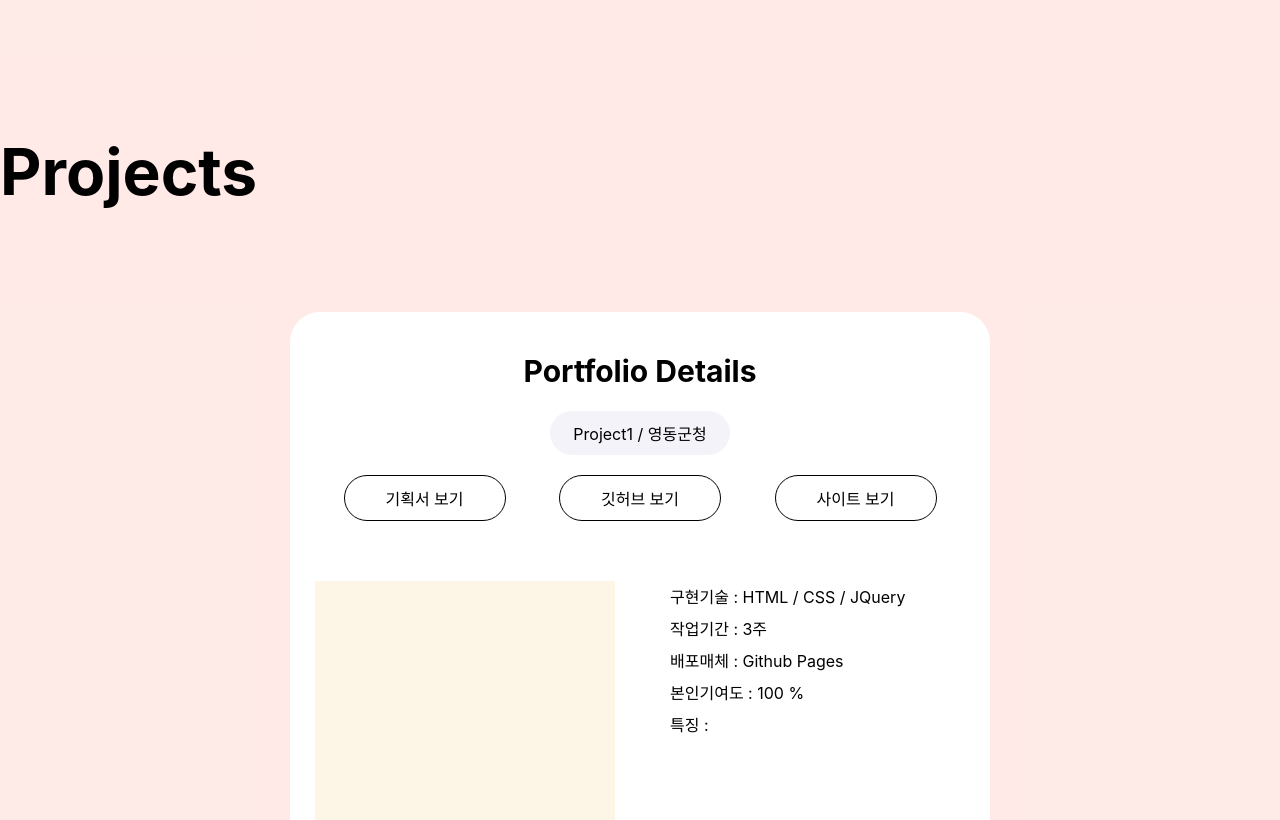
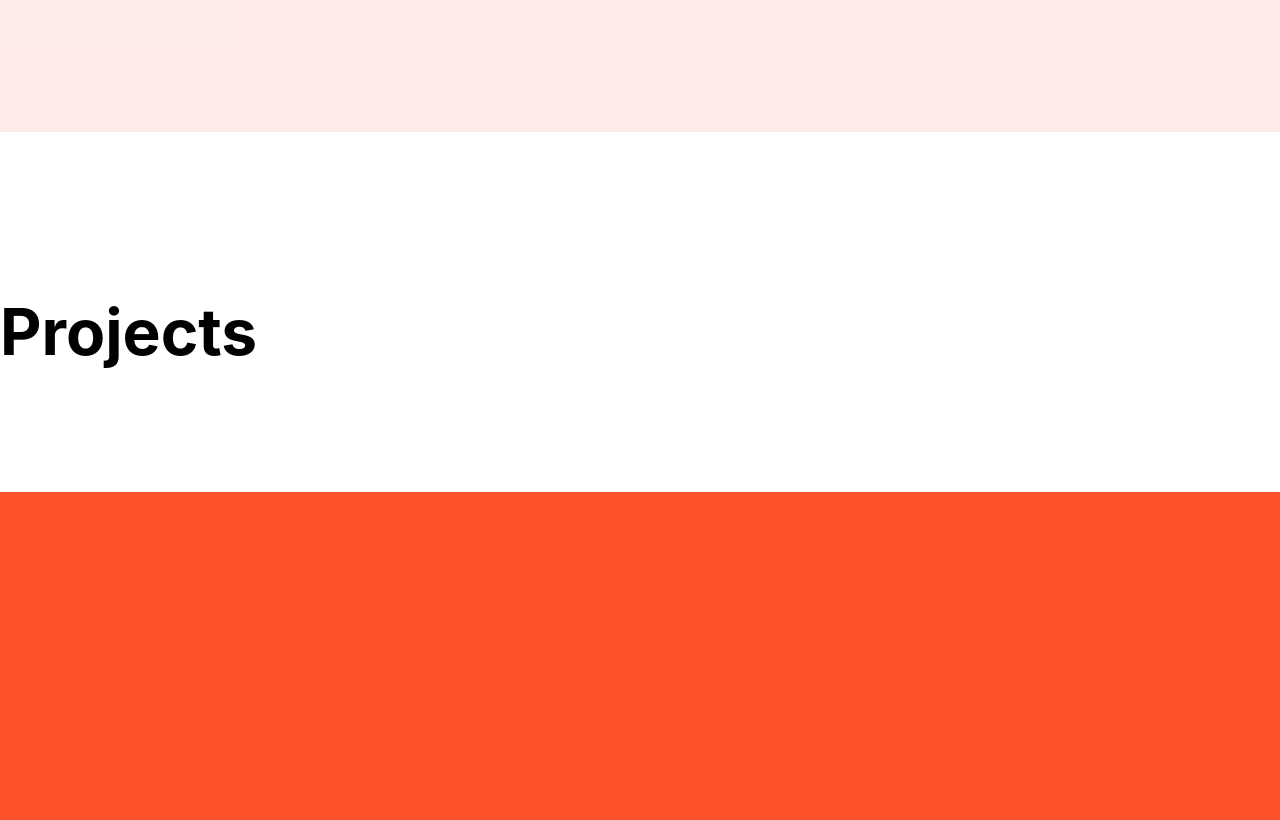
Before and after one commit to parkcheonju/parcheonju_portfolio, a React (Create React App) app: page / in a window 1280 px wide. Shown: the part 1980-2800 px from the top of the page. Built offline with nearby package versions, Linux system fonts and the light colour scheme; a web font is replaced by a local one.

Commit message:
section3 modify commit

```diff
--- a/src/components/Sections/Section3_test.js
+++ b/src/components/Sections/Section3_test.js
@@ -1,5 +1,5 @@
 import React from "react";
-import { Container } from "react-bootstrap";
+import { Container, Row, Col } from "react-bootstrap";
 import "../css/Section3_test.css";
 
 export default function Section3() {
@@ -12,149 +12,94 @@
               <h2>Projects</h2>
             </div>
           </div>
-          <div className="Section3_bottom">
-            <div className="Section3_bottom-container">
-              <div className="Section3_container-card">
-                <div className="Section3_card-wrap">
-                  <div className="Section3_card-top">
-                    <h4>Portfolio Details</h4>
-                    <div className="Section3_card-title">
-                      <div className="Section3_title-name">Project1 / 영동군청</div>
+
+          <Row class="gx-3.75 gy-7.5">
+            <div className="Section3_container-flex">
+              <Col className="col-xl-4 col-lg-4">
+                <div class="grid-item filter-1 filter-4">
+                  <div className="Section3_project">
+                    <div className="Section3_project-top">
+                      <img src="/images/dummy.png" alt="" />
+                      <div className="Section3_top-text">
+                        <div className="Section3_text-color">
+                          <span class="Section3_project-name">영동군청 리뉴얼</span>
+                          <span class="Section3_project-day">2022.12</span>
                         </div>
-                    <div className="Section3_card-info">
-                      <div className="section3_info-site">기획서 보기</div>
-                      <div className="section3_info-site">
-                        <span>깃허브 보기</span>
-                      </div>
-                      <div className="section3_info-site">
-                        <span>사이트 보기</span>
+                        <h3 class="Section3_title-name">영동군청</h3>
                       </div>
                     </div>
+                    <div className="Section3_project-bottom">
+                      <div className="Section3_bottom-header">
+                        <div className="Section3_header-style">
+                          <span class="Section3_project-name">영동군청 리뉴얼</span>
+                          <span class="Section3_project-day">2022.12</span>
                         </div>
-                  <div className="Section3_card-bottom">
-                    <div className="Section3_card-left">
-                      <div className="Section3_card-img"></div>
-                    </div>
-                    <div className="Section3_card-right">
-                      <ul>
-                        <li>구현기술 : HTML / CSS / JQuery</li>
-                        <li>작업기간 : 3주</li>
-                        <li>배포매체 : Github Pages</li>
-                        <li>본인기여도 : 100 %</li>
-                        <li>특징 : </li>
-                      </ul>
+                        <h3 className="Section3_bottom-review">
+                          <a href="#none">Review product BWIB</a>
+                        </h3>
                       </div>
                     </div>
                   </div>
                 </div>
-              <div className="Section3_container-card">
-                <div className="Section3_card-wrap">
-                  <div className="Section3_card-top">
-                    <h4>Portfolio Details</h4>
-                    <div className="Section3_card-title">
-                      <div className="Section3_title-name">Project2 / PERPET</div>
+              </Col>
+              <Col className="col-xl-4 col-lg-4">
+                <div class="grid-item filter-1 filter-4">
+                  <div className="Section3_project">
+                    <div className="Section3_project-top">
+                      <img src="/images/dummy.png" alt="" />
+                      <div className="Section3_top-text">
+                        <div className="Section3_text-color">
+                          <span class="Section3_project-name">영동군청 리뉴얼</span>
+                          <span class="Section3_project-day">2022.12</span>
                         </div>
-                    <div className="Section3_card-info">
-                      <div className="section3_info-site">기획서 보기</div>
-                      <div className="section3_info-site">
-                        <span>깃허브 보기</span>
-                      </div>
-                      <div className="section3_info-site">
-                        <span>사이트 보기</span>
+                        <h3 class="Section3_title-name">영동군청</h3>
                       </div>
                     </div>
+                    <div className="Section3_project-bottom">
+                      <div className="Section3_bottom-header">
+                        <div className="Section3_header-style">
+                          <span class="Section3_project-name">영동군청 리뉴얼</span>
+                          <span class="Section3_project-day">2022.12</span>
                         </div>
-                  <div className="Section3_card-bottom">
-                    <div className="Section3_card-left">
-                      <div className="Section3_card-img"></div>
-                    </div>
-                    <div className="Section3_card-right">
-                      <ul>
-                        <li>구현기술 : React </li>
-                        <li>작업기간 : 3주</li>
-                        <li>배포매체 : Vercel , Cloudtype</li>
-                        <li>본인기여도 : 25 % </li>
-                        <li>특징 : </li>
-                      </ul>
+                        <h3 className="Section3_bottom-review">
+                          <a href="#none">Review product BWIB</a>
+                        </h3>
                       </div>
                     </div>
                   </div>
                 </div>
-              <div className="Section3_container-card">
-                <div className="Section3_card-wrap">
-                  <div className="Section3_card-top">
-                    <h4>Portfolio Details</h4>
-                    <div className="Section3_card-title">
-                      <div className="Section3_title-name">Project3 / Project</div>
+              </Col>
+              <Col className="col-xl-4 col-lg-4">
+                <div class="grid-item filter-1 filter-4">
+                  <div className="Section3_project">
+                    <div className="Section3_project-top">
+                      <img src="/images/dummy.png" alt="" />
+                      <div className="Section3_top-text">
+                        <div className="Section3_text-color">
+                          <span class="Section3_project-name">영동군청 리뉴얼</span>
+                          <span class="Section3_project-day">2022.12</span>
                         </div>
-                    <div className="Section3_card-info">
-                      <div className="section3_info-site">기획서 보기</div>
-                      <div className="section3_info-site">
-                        <span>깃허브 보기</span>
-                      </div>
-                      <div className="section3_info-site">
-                        <span>사이트 보기</span>
+                        <h3 class="Section3_title-name">영동군청</h3>
                       </div>
                     </div>
+                    <div className="Section3_project-bottom">
+                      <div className="Section3_bottom-header">
+                        <div className="Section3_header-style">
+                          <span class="Section3_project-name">영동군청 리뉴얼</span>
+                          <span class="Section3_project-day">2022.12</span>
                         </div>
-                  <div className="Section3_card-bottom">
-                    <div className="Section3_card-left">
-                      <div className="Section3_card-img"></div>
-                    </div>
-                    <div className="Section3_card-right">
-                      <ul>
-                        <li>구현기술 : </li>
-                        <li>작업기간 : </li>
-                        <li>배포매체 : </li>
-                        <li>구현기술 : </li>
-                        <li>본인기여도 : </li>
-                        <li>브라우저 호환성 : </li>
-                        <li>페이지수 : </li>
-                        <li>특징 : </li>
-                      </ul>
+                        <h3 className="Section3_bottom-review">
+                          <a href="#none">Review product BWIB</a>
+                        </h3>
                       </div>
                     </div>
                   </div>
                 </div>
-              <div className="Section3_container-card">
-                <div className="Section3_card-wrap">
-                  <div className="Section3_card-top">
-                    <h4>Portfolio Details</h4>
-                    <div className="Section3_card-title">
-                      <div className="Section3_title-name">Project4 / Project</div>
+              </Col>
             </div>
-                    <div className="Section3_card-info">
-                      <div className="section3_info-site">기획서 보기</div>
-                      <div className="section3_info-site">
-                        <span>깃허브 보기</span>
+          </Row>
         </div>
-                      <div className="section3_info-site">
-                        <span>사이트 보기</span>
-                      </div>
-                    </div>
-                  </div>
-                  <div className="Section3_card-bottom">
-                    <div className="Section3_card-left">
-                      <div className="Section3_card-img"></div>
-                    </div>
-                    <div className="Section3_card-right">
-                      <ul>
-                        <li>구현기술 : </li>
-                        <li>작업기간 : </li>
-                        <li>배포매체 : </li>
-                        <li>구현기술 : </li>
-                        <li>본인기여도 : </li>
-                        <li>브라우저 호환성 : </li>
-                        <li>페이지수 : </li>
-                        <li>특징 : </li>
-                      </ul>
-                    </div>
-                  </div>
-                </div>
-              </div>
-            </div>
-          </div>
-        </div>
+
       </Container>
     </div>
   );
--- a/src/components/css/Section3.css
+++ b/src/components/css/Section3.css
@@ -1,5 +1,5 @@
 .Section3 {
-  background-color: #fa4529;
+  background-color: #fa45291c;
 }
 .Section3_inner {
   max-width: 1550px;
@@ -17,9 +17,9 @@
   justify-content: space-between;
   align-items: center;
 }
-.Section3_top-title {
-  font-size: 3.5rem;
-  font-weight: 600;
+.Section3_top-title h2{
+  font-size: 4rem;
+  font-weight: 700;
   line-height: 1.1;
 }
 .Section3_top-list {
@@ -31,25 +31,27 @@
   height: 24px;
 }
 .Section3_bottom {
-  margin-top: 100px;
+  margin-top: 40px;
 }
 .Section3_bottom-container {
   display: flex;
-  justify-content: space-between;
   flex-wrap: wrap;
+  justify-content: space-around;
 }
 .Section3_container-card{
   padding: 60px 0;
 }
 .Section3_card-wrap {
   width: 700px;
-  height: 100%;
+  height: 620px;
+  border-radius: 30px;
   background-color: white;
 }
 
 .Section3_card-top {
   width: 100%;
   text-align: center;
+  padding-top: 30px;
 }
 .Section3_card-top h4 {
   font-size: 1.875rem;
@@ -65,13 +67,14 @@
 }
 
 .Section3_title-name {
-  width: 130px;
+  width: 140px;
   padding: 10px 20px;
+  border-radius: 30px;
   background-color: #F4F3F9;
 }
 
 .Section3_card-info {
-  padding: 10px 0;
+  padding-top: 10px;
   display: flex;
   justify-content: space-evenly;
 }
@@ -79,12 +82,13 @@
   width: 120px;
   padding: 10px 20px;
   text-align : center;
+  border-radius: 30px;
   border: 1px solid black;
 }
 
 .Section3_card-bottom {
   width: 100%;
-  padding: 30px 0;
+  padding: 60px 0;
   display: flex;
 }
 
@@ -92,46 +96,23 @@
   width: 100%;
   display: flex;
   justify-content: space-around;
-  background-color: red;
 }
 
 .Section3_card-img{
   width: 300px;
   height: 300px;
-  background-color: bisque;
+  background-color: oldlace;
 }
 .Section3_card-right {
   width: 100%;
   background-color: white;
 }
 .Section3_card-right ul{
-  padding: 30px 0 0 30px;
+  padding-left: 30px;
 }
-/* .Section3_bottom-card{
-  width: 30%;
-  height: 100%;
+.Section3_card-right ul li{
+  line-height: 2em;
 }
-.Section3_bottom-item{
-  width: 100%;
-  height: 80%;
-  background-color: white;
-}
-.Section3_item-title{
-  margin-top: 30px;
-  color: white;
-  font-size: 1rem;
-  text-transform: uppercase;
-}
-.Section3_item-description{
-  color: white;
-  margin-top: 10px;
-}
-.Section3_item-description h4{
-  font-size: 1.875rem;
-  font-weight: 700;
-  line-height: 1.3;
-}
- */
 
 @media (min-width: 1580px) {
   .container-xxl {
--- a/src/components/css/Section3_test.css
+++ b/src/components/css/Section3_test.css
@@ -1,14 +1,10 @@
-.Section3 {
-  background-color: #fa45291c;
-}
 .Section3_inner {
   max-width: 1550px;
   height: 100%;
   margin: 0 auto;
 }
 .Section3_container {
-  height: 100%;
-  padding-bottom: 160px;
+  padding-top: 160px;
 }
 .Section3_top {
   width: 100%;
@@ -16,102 +12,90 @@
   display: flex;
   justify-content: space-between;
   align-items: center;
+  padding-bottom: 120px;
 }
 .Section3_top-title h2{
   font-size: 4rem;
   font-weight: 700;
   line-height: 1.1;
 }
-.Section3_top-list {
+
+.Section3_container-flex{
   display: flex;
+  justify-content: space-between;
 }
-.Section3_top-list img {
-  padding: 0 70px 0 10px;
-  width: 30px;
-  height: 24px;
-}
-.Section3_bottom {
-  margin-top: 40px;
-}
-.Section3_bottom-container {
-  display: flex;
-  flex-wrap: wrap;
-  justify-content: space-around;
-}
-.Section3_container-card{
-  padding: 60px 0;
-}
-.Section3_card-wrap {
-  width: 700px;
-  height: 620px;
-  border-radius: 30px;
-  background-color: white;
+.Section3_project {
+  position: relative;
+  overflow: hidden;
 }
 
-.Section3_card-top {
-  width: 100%;
-  text-align: center;
-  padding-top: 30px;
+/*===========Section3_project-top===========*/
+.Section3_project-top {
+  position: relative;
+  overflow: hidden;
+  width: 450px;
+  height: 600px;
+  z-index: 4;
 }
-.Section3_card-top h4 {
-  font-size: 1.875rem;
-  font-weight: 700;
-  line-height: 1.3;
-  padding: 10px 0;
+.Section3_project-top:hover{
+  z-index: 1;
+}
+.Section3_top-text {
+  padding: 1.25rem 1.5rem;
+  bottom: 0;
+  left: 0;
+  position: absolute;
+  right: 0;
 }
 
-.Section3_card-title {
-  display: flex;
-  justify-content: space-around;
-  padding: 10px 0;
+.Section3_text-color {
+  color: white;
+  font-size: 0.875rem;
+  margin-bottom: 0.9375rem;
+  text-transform: uppercase;
+}
+.Section3_project-name {
+  font-weight: 700;
+}
+.Section3_project-name::after {
+  content: "/";
+  margin-left: 0.5rem;
+  margin-right: 0.5rem;
+}
+.Section3_title-name {
+  font-size: 1.75rem;
+  line-height: 1.16;
+  color: white;
 }
 
-.Section3_title-name {
-  width: 140px;
-  padding: 10px 20px;
-  border-radius: 30px;
-  background-color: #F4F3F9;
+/*===========Section3_project-bottom===========*/
+
+.Section3_project-bottom{
+  width: 450px;
+  z-index: 3;
 }
 
-.Section3_card-info {
-  padding-top: 10px;
-  display: flex;
-  justify-content: space-evenly;
-}
-.section3_info-site {
-  width: 120px;
-  padding: 10px 20px;
-  text-align : center;
-  border-radius: 30px;
-  border: 1px solid black;
+.Section3_project-bottom:hover {
+  z-index: 4;
+  background-color: red;
+  transform: translateY(0);
 }
 
-.Section3_card-bottom {
-  width: 100%;
-  padding: 60px 0;
-  display: flex;
+.Section3_bottom-header{
+  padding: 1.25rem 1.5rem;
 }
 
-.Section3_card-left {
-  width: 100%;
-  display: flex;
-  justify-content: space-around;
+.Section3_header-style {
+  color: black;
+  font-size: 0.875rem;
+  margin-bottom: 0.9375rem;
+  text-transform: uppercase;
 }
 
-.Section3_card-img{
-  width: 300px;
-  height: 300px;
-  background-color: oldlace;
-}
-.Section3_card-right {
-  width: 100%;
-  background-color: white;
-}
-.Section3_card-right ul{
-  padding-left: 30px;
-}
-.Section3_card-right ul li{
-  line-height: 2em;
+.Section3_bottom-review {
+  color: white;
+  font-size: 1.75rem;
+  line-height: 1.16;
 }
 
 @media (min-width: 1580px) {
@@ -129,3 +113,13 @@
     max-width: 1320px;
   }
 }
+@media (min-width: 992px) {
+  .Section3_project-bottom {
+    display: flex;
+    flex-direction: column;
+    height: 100%;
+    left: 0;
+    position: absolute;
+    top: 0;
+  }
+}
```
Also changed, not shown: src/components/Sections/Section3.js (+34 -52 lines), public/images/dummy.png (added). Lines whose indentation alone changed are shown as unchanged.
